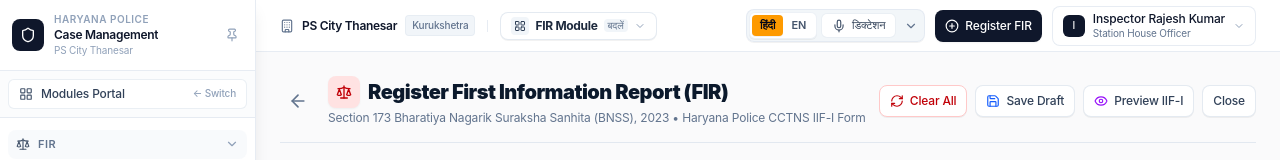
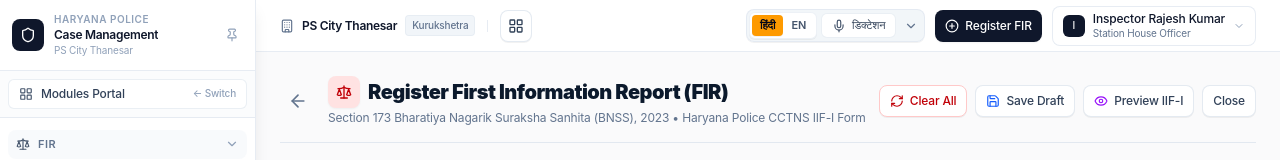
Before and after one commit to aikapil423-ux/CMS-AK, a Next.js app: page /fir/register in a window 1280 px wide. Shown: the top 160 px of the page. Built offline with nearby package versions, Linux system fonts and the light colour scheme.

Commit message:
refactor(layout): make top bar switch module button icon-only with click popover

```diff
--- a/src/components/layout/TopBarModuleSwitcher.tsx
+++ b/src/components/layout/TopBarModuleSwitcher.tsx
@@ -59,21 +59,6 @@
   const isComplaints =
     !isFir && (pathname.startsWith("/complaints") || pathname.startsWith("/enquiry-workspace"));
 
-  const currentModuleName = isRoznamcha
-    ? "Roznamcha GD"
-    : isFir
-    ? "FIR Module"
-    : isComplaints
-    ? "Complaints"
-    : "Operations Portal";
-
-  const CurrentModuleIcon = isRoznamcha
-    ? BookOpen
-    : isFir
-    ? Scale
-    : isComplaints
-    ? FileText
-    : LayoutGrid;
 
   const handleNavigate = (path: string, moduleKey?: PoliceModule) => {
     if (moduleKey) {
@@ -137,47 +122,20 @@
 
   return (
     <div className="relative inline-flex items-center" ref={dropdownRef}>
-      {/* Trigger Button with Switch Module Icon */}
+      {/* Icon-Only Trigger Button */}
       <button
         type="button"
         onClick={() => setIsOpen(!isOpen)}
-        className={`flex items-center gap-1.5 px-2.5 py-1 rounded-lg text-xs font-semibold transition-all cursor-pointer border select-none ${
+        className={`w-8 h-8 rounded-lg flex items-center justify-center transition-all cursor-pointer border select-none ${
           isOpen
             ? "bg-slate-900 text-white border-slate-900 shadow-sm ring-2 ring-slate-900/20"
-            : "bg-white hover:bg-slate-50 text-slate-800 border-slate-200/90 hover:border-slate-300 shadow-2xs"
+            : "bg-white hover:bg-slate-100 text-slate-700 hover:text-slate-900 border-slate-200/90 hover:border-slate-300 shadow-2xs"
         }`}
-        title="मॉड्यूल बदलें (Click to Switch Police Module)"
+        title="मॉड्यूल बदलें (Switch Module)"
+        aria-label="Switch Module"
         aria-expanded={isOpen}
       >
-        {/* Switch Module Icon */}
-        <div
-          className={`w-4.5 h-4.5 rounded flex items-center justify-center transition-colors ${
-            isOpen ? "bg-white/20 text-white" : "bg-slate-100 text-slate-700"
-          }`}
-        >
-          <LayoutGrid className="w-3 h-3" />
-        </div>
-
-        {!isMobile && (
-          <>
-            <span className="font-bold tracking-tight text-xs flex items-center gap-1.5">
-              <span>{currentModuleName}</span>
-            </span>
-            <span
-              className={`text-[10px] px-1 py-0.2 rounded font-medium ${
-                isOpen ? "bg-white/20 text-white" : "bg-slate-100 text-slate-500"
-              }`}
-            >
-              बदलें
-            </span>
-          </>
-        )}
-
-        <ChevronDown
-          className={`w-3 h-3 transition-transform duration-200 ${
-            isOpen ? "rotate-180 text-white" : "text-slate-400"
-          }`}
-        />
+        <LayoutGrid className="w-4 h-4" />
       </button>
 
       {/* Switch Module Dropdown Popover */}
```
